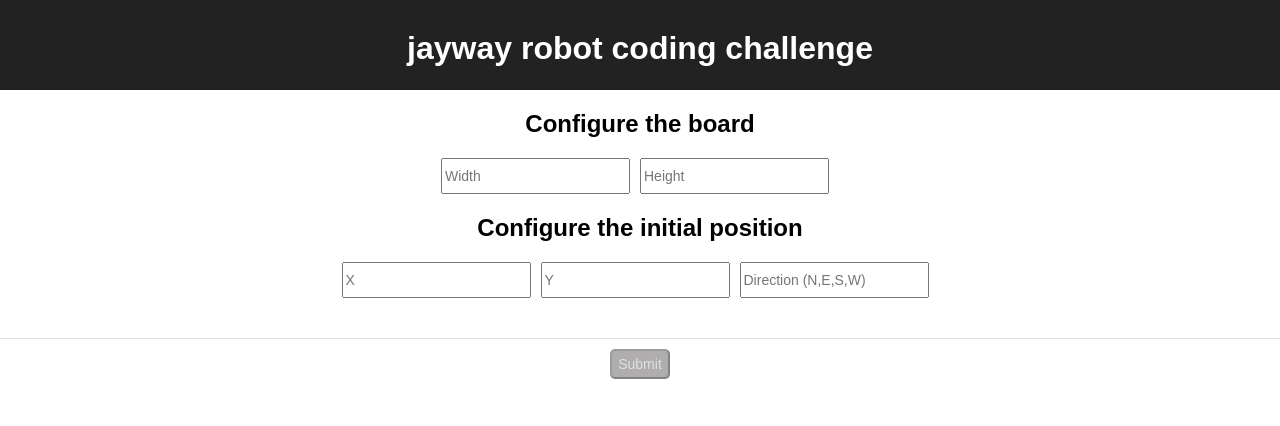
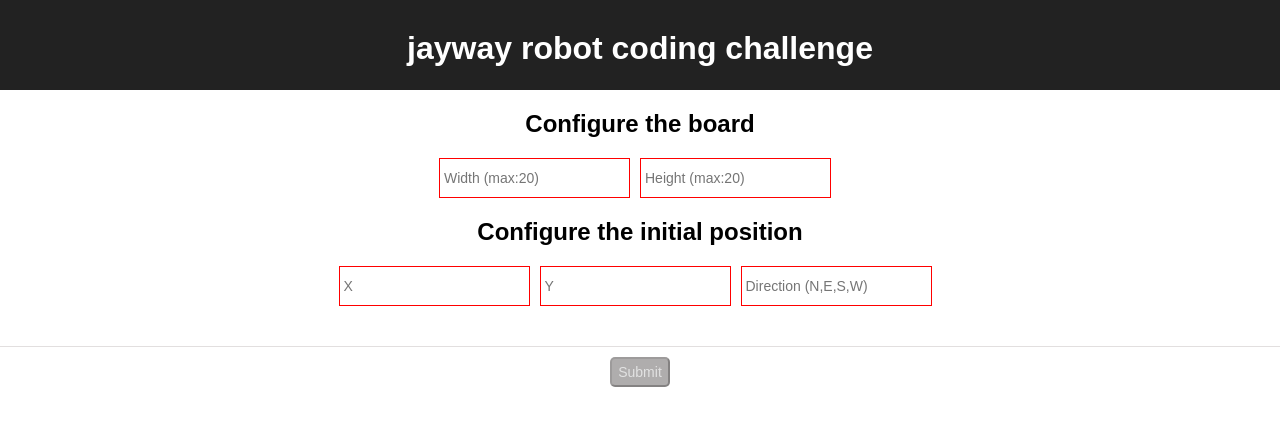
Before and after one commit to pjpsoares/jay-r, a React (Create React App) app: page / in a window 1280 px wide. Shown: the top 426 px of the page. Built offline with nearby package versions, Linux system fonts and the light colour scheme.

Commit message:
add form validation

```diff
--- a/src/board/board-creation-form.js
+++ b/src/board/board-creation-form.js
@@ -1,21 +1,87 @@
 import React, { Component } from 'react';
 import { Input, Button, ActionsBar } from '../shared';
 
+const MAX_WIDTH = 20;
+const MAX_HEIGHT = 20;
+
 class BoardCreationForm extends Component {
+
+  constructor(props) {
+    super(props);
+
+    this.onWidthChange = this.onWidthChange.bind(this);
+    this.onHeightChange = this.onHeightChange.bind(this);
+    this.onRobotStartPositionXChange = this.onRobotStartPositionXChange.bind(this);
+    this.onRobotStartPositionYChange = this.onRobotStartPositionYChange.bind(this);
+    this.onRobotStartDirectionChange = this.onRobotStartDirectionChange.bind(this);
+
+    this.state = {
+      width: undefined,
+      height: undefined,
+      startX: undefined,
+      startY: undefined,
+      startDirection: undefined
+    };
+  }
+
+  onWidthChange(event) {
+    this.setState({ width: event.target.value });
+  }
+
+  onHeightChange(event) {
+    this.setState({ height: event.target.value });
+  }
+
+  onRobotStartPositionXChange(event) {
+    this.setState({ startX: event.target.value });
+  }
+
+  onRobotStartPositionYChange(event) {
+    this.setState({ startY: event.target.value });
+  }
+
+  onRobotStartDirectionChange(event) {
+    this.setState({ startDirection: event.target.value });
+  }
+
   isValidForm() {
-    return false;
+    return this.isValidWidth() &&
+      this.isValidHeight() &&
+      this.isValidStartX() &&
+      this.isValidStartY() &&
+      this.isValidStartDirection();
+  }
+
+  isValidWidth() {
+    return this.state.width > 0 && this.state.width <= MAX_WIDTH;
+  }
+
+  isValidHeight() {
+    return this.state.height > 0 && this.state.height <= MAX_HEIGHT;
+  }
+
+  isValidStartX() {
+    return this.state.startX > 0 && this.state.startX <= this.state.width;
+  }
+
+  isValidStartY() {
+    return this.state.startY > 0 && this.state.startY <= this.state.height;
+  }
+
+  isValidStartDirection() {
+    return ['N', 'E', 'S', 'W'].indexOf(this.state.startDirection) > -1;
   }
 
   render() {
     return (
       <form>
         <h2>Configure the board</h2>
-        <Input type="number" placeholder="Width" />
-        <Input type="number" placeholder="Height" />
+        <Input className={this.isValidWidth() ? '' : 'invalid'} onChange={this.onWidthChange} type="number" placeholder={`Width (max:${MAX_WIDTH})`} />
+        <Input className={this.isValidHeight() ? '' : 'invalid'} onChange={this.onHeightChange} type="number" placeholder={`Height (max:${MAX_HEIGHT})`} />
         <h2>Configure the initial position</h2>
-        <Input type="number" placeholder="X" />
-        <Input type="number" placeholder="Y" />
-        <Input type="text" placeholder="Direction (N,E,S,W)" />
+        <Input className={this.isValidStartX() ? '' : 'invalid'} onChange={this.onRobotStartPositionXChange} type="number" placeholder="X" />
+        <Input className={this.isValidStartY() ? '' : 'invalid'} onChange={this.onRobotStartPositionYChange} type="number" placeholder="Y" />
+        <Input className={this.isValidStartDirection() ? '' : 'invalid'} onChange={this.onRobotStartDirectionChange} type="text" placeholder="Direction (N,E,S,W)" />
         <ActionsBar>
           <Button disabled={!this.isValidForm()} type="submit">Submit</Button>
         </ActionsBar>
--- a/src/shared/ui/input.js
+++ b/src/shared/ui/input.js
@@ -4,4 +4,9 @@
   font-size: 14px;
   height: 30px;
   margin-right:10px;
+  padding: 4px;
+
+  &.invalid {
+    border: 1px solid red;
+  }
 `;
```
